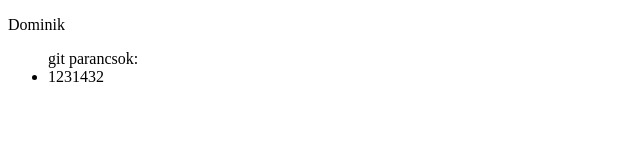
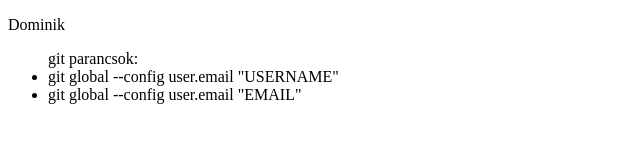
Before and after one commit to PardiDominik/egyiptom_autok, a plain HTML site: page index.html in a window 1280 px wide. Shown: the whole page, without its empty margins (0-640 px from the left). Drawn offline with Linux system fonts and the light colour scheme.

Commit message:
start developing ul coms

```diff
--- a/index.html
+++ b/index.html
@@ -11,7 +11,12 @@
     </p>
     <ul>
         git parancsok:
-        <li>1231432</li>
+        <li>
+            git global --config user.email "USERNAME"
+        </li>
+        <li>
+            git global --config user.email "EMAIL"
+        </li>
     </ul>
 </body>
 </html>
```
